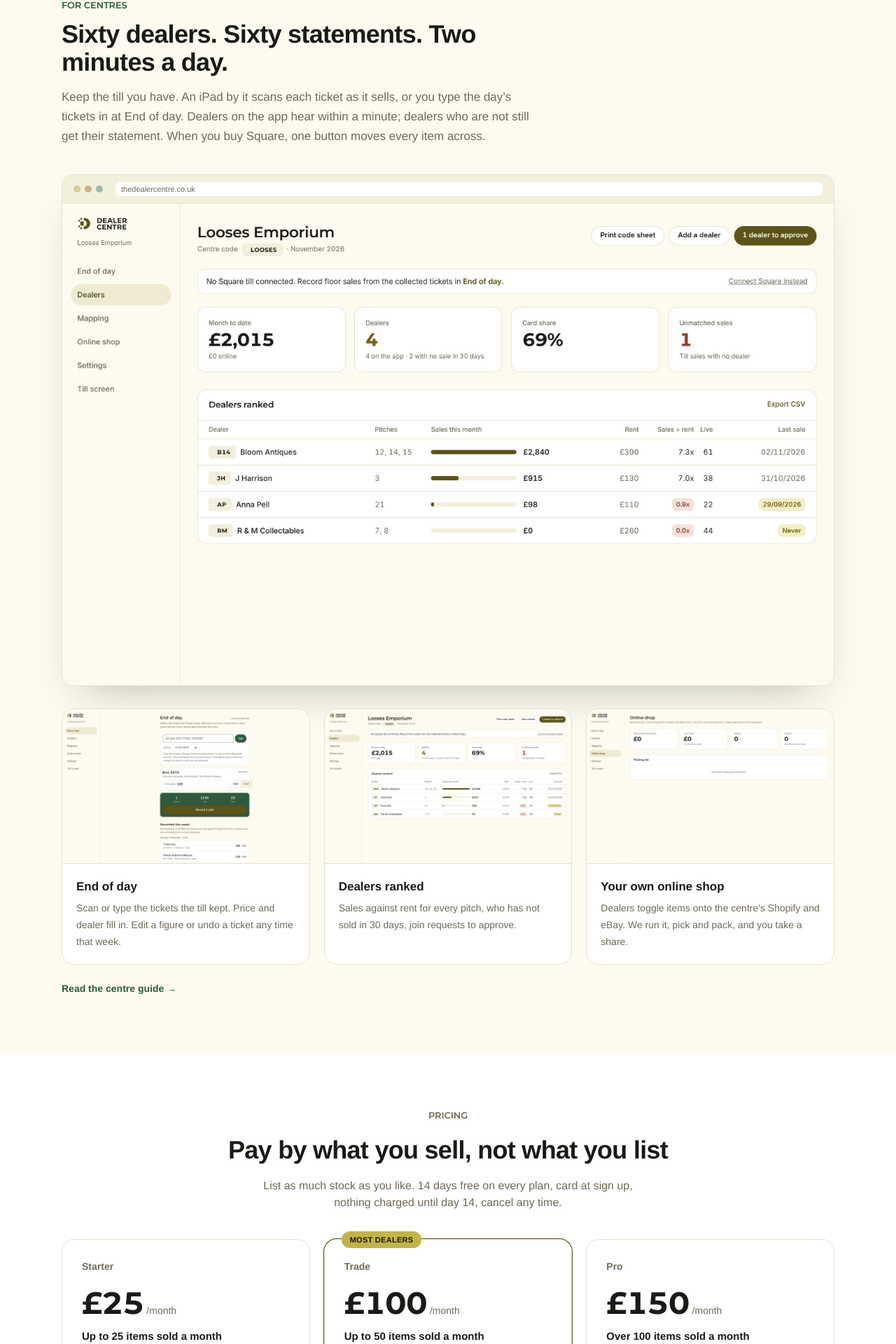
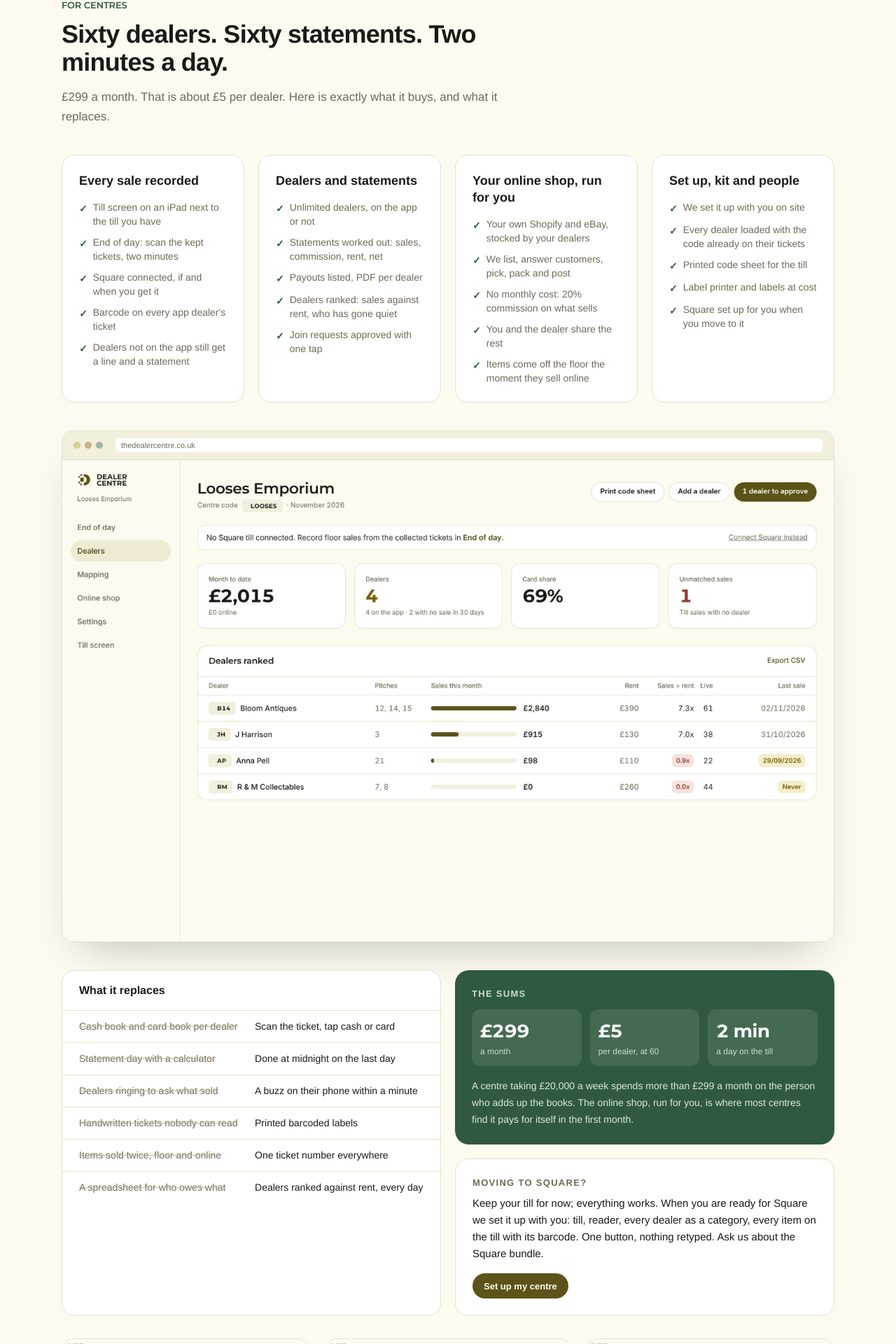
Before and after one commit to jeni-rgb/dealer-centre, a Next.js app: page / in a window 1280 px wide. Shown: the part 1935-3855 px from the top of the page at 70% size. Built offline with nearby package versions, Linux system fonts and the light colour scheme.

Commit message:
Homepage: exactly what a centre gets for £299, what it replaces, the sums, Square bundle; online commission 20%
Co-Authored-By: Claude Fable 5.1 <noreply@anthropic.com>
Claude-Session: https://claude.ai/code/session_01KCChhWHerH39i35G6i5Bk3

```diff
--- a/src/app/admin/guide/page.tsx
+++ b/src/app/admin/guide/page.tsx
@@ -16,7 +16,7 @@ export default function AdminGuide() {
         { id: "sql", title: "Database changes", lead: "Every change is a numbered file in supabase/migrations and a matching setup-part file for the SQL editor. Run them in order, once. The latest is part 9 (push notifications)." },
         { id: "money", title: "How the money works", body: (
           <table className="mt-4 w-full text-[14px]"><tbody>
-            {[["Dealer subscriptions", "£25 / £100 / £150 a month by items sold (25 / 50 / over 100). 14 day trial, Stripe."], ["Centre subscription", "£299 a month, 14 day trial, Stripe. Comp via free months at onboarding."], ["Online shop", "27% of each online sale: 22% to us, 5% to the centre, plus £2.95 handling. Dealer gets the rest."], ["Floor sales", "Centre's own commission and rent, set in centre Settings. We take nothing on floor sales."]].map(([k, v]) => <tr key={k} className="border-b border-border"><td className="py-2.5 pr-4 font-semibold">{k}</td><td className="py-2.5 text-ink-muted">{v}</td></tr>)}
+            {[["Dealer subscriptions", "£25 / £100 / £150 a month by items sold (25 / 50 / over 100). 14 day trial, Stripe."], ["Centre subscription", "£299 a month, 14 day trial, Stripe. Comp via free months at onboarding."], ["Online shop", "20% of each online sale plus £2.95 handling; the centre keeps its own share as set in centre Settings. Dealer gets the rest."], ["Floor sales", "Centre's own commission and rent, set in centre Settings. We take nothing on floor sales."]].map(([k, v]) => <tr key={k} className="border-b border-border"><td className="py-2.5 pr-4 font-semibold">{k}</td><td className="py-2.5 text-ink-muted">{v}</td></tr>)}
           </tbody></table>
         ) },
       ]}
--- a/src/app/app/items/[id]/page.tsx
+++ b/src/app/app/items/[id]/page.tsx
@@ -43,7 +43,7 @@ export default async function ItemDetail({ params }: { params: Promise<{ id: str
         )}
       </div>
 
-      <MarginCard pricePence={sale?.amount_pence ?? item.price_pence} costPence={item.cost_pence} commissionBps={sale?.channels?.type && ["shopify", "ebay"].includes(sale.channels.type) && sale.channels.owner_type === "centre" ? (centre?.online_commission_bps ?? 2700) : (centre?.commission_bps ?? 0)} sold={item.status === "sold"} />
+      <MarginCard pricePence={sale?.amount_pence ?? item.price_pence} costPence={item.cost_pence} commissionBps={sale?.channels?.type && ["shopify", "ebay"].includes(sale.channels.type) && sale.channels.owner_type === "centre" ? (centre?.online_commission_bps ?? 2000) : (centre?.commission_bps ?? 0)} sold={item.status === "sold"} />
 
       <div>
         <h3 className="mb-2 text-[15px] font-semibold">Channels</h3>
--- a/src/app/app/items/new/form.tsx
+++ b/src/app/app/items/new/form.tsx
@@ -149,7 +149,7 @@ export function ListItemForm({ dealerCode, nextNumber, centres, hasOwnShopify, d
             <span className="field-label">Also list on</span>
             <ToggleGroup>
               <Toggle on={own} onChange={setOwn} label="Your Shopify" hint={hasOwnShopify ? "Photo and price go to your own shop" : "Connect Shopify in Settings first"} disabled={!hasOwnShopify} />
-              {c && <Toggle on={shop} onChange={setShop} label={`${c.name} online shop`} hint={starter ? "Trade plan and above. Upgrade in Settings" : c.hasShop ? "The centre's Shopify store, they ship it. 27% commission" : "Centre has not connected a shop yet"} disabled={!c.hasShop || starter} />}
+              {c && <Toggle on={shop} onChange={setShop} label={`${c.name} online shop`} hint={starter ? "Trade plan and above. Upgrade in Settings" : c.hasShop ? "The centre's Shopify store, they ship it. 20% commission" : "Centre has not connected a shop yet"} disabled={!c.hasShop || starter} />}
               {c && <Toggle on={ebay} onChange={setEbay} label={`${c.name} eBay store`} hint={starter ? "Trade plan and above. Upgrade in Settings" : c.hasEbay ? "Buy it now at your price, centre handles postage" : "Centre has not connected eBay yet"} disabled={!c.hasEbay || starter} />}
             </ToggleGroup>
           </div>
--- a/src/app/app/settings/view.tsx
+++ b/src/app/app/settings/view.tsx
@@ -51,7 +51,7 @@ export function SettingsView({ email, dealer, shopify, square, centres, printers
       <Section title="Default channels for new items">
         <ToggleGroup>
           <Toggle on={d.own} onChange={(v) => saveDefaults({ ...d, own: v })} label="Your Shopify" disabled={!shopify} />
-          <Toggle on={d.shop} onChange={(v) => saveDefaults({ ...d, shop: v })} label="Centre online shop" hint="27% commission, centre ships it" />
+          <Toggle on={d.shop} onChange={(v) => saveDefaults({ ...d, shop: v })} label="Centre online shop" hint="20% commission, centre ships it" />
           <Toggle on={d.ebay} onChange={(v) => saveDefaults({ ...d, ebay: v })} label="Centre eBay store" hint="Buy it now at your price" />
         </ToggleGroup>
       </Section>
--- a/src/app/guides/centres/page.tsx
+++ b/src/app/guides/centres/page.tsx
@@ -26,7 +26,7 @@ export default function CentreGuide() {
         { id: "eod", title: "End of day, step by step", steps: ["End of day in the menu. The cursor is in the ticket box.", "Type the ticket number off each ticket and press Enter, or scan it. B14 372, b14372 and B14 0372 are all the same ticket.", "Title, dealer and price fill in. If the dealer gave a discount, overtype the price with what was paid.", "Tap Card or Cash for each.", "Press Record. Every dealer whose item sold gets a buzz on their phone.", "Below, Recorded this week lists every ticket. Edit a figure or Undo one that should not have gone through."], tip: "A ticket the app does not recognise is still recorded against the dealer's code (the first letters), so a dealer who is not on the app still gets paid." },
         { id: "dashboard", title: "The dashboard", lead: "Month to date, dealers ranked by sales with their rent beside it, who has not sold in 30 days, and any till sales that could not be matched to a dealer. Export to CSV for your accountant.", browser: "/screens/centre-dashboard.jpg" },
         { id: "statements", title: "Statements and payouts", lead: "At month end every dealer's statement is worked out: floor sales minus your commission and rent, online sales minus the online commission, net owed. Dealers see theirs in the app with a PDF. Rent on the first, fifteenth, last day, weekly or quarterly, as you set it." },
-        { id: "online", title: "Your online shop", lead: "Connect the centre's Shopify in Settings and dealers can toggle items onto it when they list. We run the shop, answer the customers and pack the orders one day a week. You take a share of every online sale and the dealer gets the rest.", browser: "/screens/centre-online.jpg" },
+        { id: "online", title: "Your online shop", lead: "Connect the centre's Shopify in Settings and dealers can toggle items onto it when they list. We run the shop, answer the customers and pack the orders. No monthly cost: 20% commission on what sells, you and the dealer share the rest.", browser: "/screens/centre-online.jpg" },
         { id: "square", title: "When you buy a Square till", steps: ["Settings, Connect Square, approve.", "Mapping page: each dealer gets a Square category (Create in Square does it for you).", "Press Push all stock to till. Every live item appears in Square with its barcode. Nothing is retyped.", "From then on the till records the sale the moment it is rung through, and End of day is only for stragglers."] },
         { id: "settings", title: "Settings worth knowing", lead: "Rent and commission terms (including the online share), the till PIN, label printers, the centre's Shopify, and your subscription (opens a secure Stripe page to change card or cancel).", browser: "/screens/centre-settings.jpg" },
       ]}
--- a/src/app/page.tsx
+++ b/src/app/page.tsx
@@ -35,7 +35,7 @@ const faqs = [
   ["We have an ordinary till, not Square. Does it work?", "Yes. An iPad by the till runs the Till screen: scan the ticket, tap cash or card, done. Or type the day's tickets in at End of day. When you get Square, one button moves every item across."],
   ["What happens to dealers who do not want the app?", "They carry on as they are. The centre gives them a line in the system with the code already on their tickets, and their sales still get recorded and still get a statement."],
   ["Can I sell the same item on the floor and online?", "That is the point. One ticket number runs the till, your Shopify and the centre shop. The moment it sells anywhere, it comes off everywhere else."],
-  ["What does the centre pay?", "£299 a month, 14 days free. Unlimited dealers, End of day, statements and payouts worked out, the Till screen, label printing, and the centre's own online shop run for you."],
+  ["What does the centre pay?", "£299 a month, 14 days free. Unlimited dealers, End of day, statements and payouts worked out, the Till screen, label printing, and the centre's own online shop run for you at 20% commission with no monthly cost."],
   ["Is there a contract?", "No. Monthly, cancel from Settings. Card taken at sign up, nothing charged for 14 days."],
 ];
 
@@ -137,16 +137,64 @@ export default function Landing() {
           <div className="max-w-2xl">
             <h2 className="text-[13px] font-semibold uppercase tracking-[0.12em] text-forest">For centres</h2>
             <h3 className="mt-3 text-[36px] font-bold leading-[1.1] tracking-[-0.02em]">Sixty dealers. Sixty statements. Two minutes a day.</h3>
-            <p className="mt-4 text-[17px] leading-7 text-ink-muted">Keep the till you have. An iPad by it scans each ticket as it sells, or you type the day&rsquo;s tickets in at End of day. Dealers on the app hear within a minute; dealers who are not still get their statement. When you buy Square, one button moves every item across.</p>
+            <p className="mt-4 text-[17px] leading-7 text-ink-muted">£299 a month. That is about £5 per dealer. Here is exactly what it buys, and what it replaces.</p>
           </div>
+
+          <div className="mt-10 grid gap-5 md:grid-cols-2 lg:grid-cols-4">
+            {[
+              ["Every sale recorded", ["Till screen on an iPad next to the till you have", "End of day: scan the kept tickets, two minutes", "Square connected, if and when you get it", "Barcode on every app dealer's ticket", "Dealers not on the app still get a line and a statement"]],
+              ["Dealers and statements", ["Unlimited dealers, on the app or not", "Statements worked out: sales, commission, rent, net", "Payouts listed, PDF per dealer", "Dealers ranked: sales against rent, who has gone quiet", "Join requests approved with one tap"]],
+              ["Your online shop, run for you", ["Your own Shopify and eBay, stocked by your dealers", "We list, answer customers, pick, pack and post", "No monthly cost: 20% commission on what sells", "You and the dealer share the rest", "Items come off the floor the moment they sell online"]],
+              ["Set up, kit and people", ["We set it up with you on site", "Every dealer loaded with the code already on their tickets", "Printed code sheet for the till", "Label printer and labels at cost", "Square set up for you when you move to it"]],
+            ].map(([t, bits]) => (
+              <div key={t as string} className="card flex flex-col p-6">
+                <h4 className="text-[18px] font-semibold leading-6">{t as string}</h4>
+                <ul className="mt-4 flex flex-col gap-2.5 text-[14px] leading-5 text-ink-muted">{(bits as string[]).map((b) => <li key={b} className="flex gap-2"><span className="mt-0.5 font-bold text-forest">✓</span>{b}</li>)}</ul>
+              </div>
+            ))}
+          </div>
+
           <div className="mt-10">
             <Browser src="/screens/centre-dashboard.jpg" alt="Centre dashboard: month to date, dealers ranked, rent against sales" />
           </div>
+
+          <div className="mt-10 grid gap-5 md:grid-cols-2">
+            <div className="card overflow-hidden">
+              <div className="border-b border-border px-6 py-4"><h4 className="text-[16px] font-semibold">What it replaces</h4></div>
+              <table className="w-full text-[14px]">
+                <tbody>
+                  {[
+                    ["Cash book and card book per dealer", "Scan the ticket, tap cash or card"],
+                    ["Statement day with a calculator", "Done at midnight on the last day"],
+                    ["Dealers ringing to ask what sold", "A buzz on their phone within a minute"],
+                    ["Handwritten tickets nobody can read", "Printed barcoded labels"],
+                    ["Items sold twice, floor and online", "One ticket number everywhere"],
+                    ["A spreadsheet for who owes what", "Dealers ranked against rent, every day"],
+                  ].map(([a, b]) => <tr key={a} className="border-b border-border last:border-0"><td className="px-6 py-3 text-ink-muted line-through decoration-[#C9B38A]">{a}</td><td className="py-3 pr-6 font-medium">{b}</td></tr>)}
+                </tbody>
+              </table>
+            </div>
+            <div className="flex flex-col gap-5">
+              <div className="rounded-[20px] bg-forest p-6 text-white">
+                <div className="text-[13px] font-semibold uppercase tracking-[0.1em] text-[#C9DCCF]">The sums</div>
+                <div className="mt-3 grid grid-cols-3 gap-3">
+                  {[["£299", "a month"], ["£5", "per dealer, at 60"], ["2 min", "a day on the till"]].map(([n, l]) => <div key={l} className="rounded-[12px] bg-white/10 px-3 py-3"><div className="figure text-[26px]">{n}</div><div className="text-[12px] text-[#C9DCCF]">{l}</div></div>)}
+                </div>
+                <p className="mt-4 text-[14px] leading-6 text-[#DCE8DD]">A centre taking £20,000 a week spends more than £299 a month on the person who adds up the books. The online shop, run for you, is where most centres find it pays for itself in the first month.</p>
+              </div>
+              <div className="card p-6">
+                <div className="text-[13px] font-semibold uppercase tracking-[0.1em] text-ink-muted">Moving to Square?</div>
+                <p className="mt-2 text-[15px] leading-6">Keep your till for now; everything works. When you are ready for Square we set it up with you: till, reader, every dealer as a category, every item on the till with its barcode. One button, nothing retyped. Ask us about the Square bundle.</p>
+                <Link href="/signin?next=/signup/centre" className="btn-sm mt-4">Set up my centre</Link>
+              </div>
+            </div>
+          </div>
+
           <div className="mt-8 grid gap-5 md:grid-cols-3">
             {[
               ["End of day", "Scan or type the tickets the till kept. Price and dealer fill in. Edit a figure or undo a ticket any time that week.", "/screens/centre-eod.jpg"],
-              ["Dealers ranked", "Sales against rent for every pitch, who has not sold in 30 days, join requests to approve.", "/screens/centre-dashboard.jpg"],
-              ["Your own online shop", "Dealers toggle items onto the centre's Shopify and eBay. We run it, pick and pack, and you take a share.", "/screens/centre-online.jpg"],
+              ["Code sheet by the till", "Every dealer and their code on one printed page, so a handwritten ticket still gets recorded.", "/screens/centre-codes.jpg"],
+              ["Your online shop", "Dealers toggle items onto the centre's Shopify and eBay. We run it, pick and pack, and you take a share.", "/screens/centre-online.jpg"],
             ].map(([t, b, img]) => (
               <div key={t} className="card overflow-hidden">
                 <div className="aspect-[16/10] overflow-hidden border-b border-border bg-surface-2"><img src={img} alt="" className="h-full w-full object-cover object-top" loading="lazy" /></div>
@@ -191,7 +239,7 @@ export default function Landing() {
             <div>
               <div className="text-[14px] font-semibold text-[#C9DCCF]">For centres</div>
               <div className="mt-1 flex items-baseline gap-1"><span className="figure text-[44px]">£299</span><span className="text-[14px] text-[#C9DCCF]">/month, 14 days free</span></div>
-              <p className="mt-2 max-w-xl text-[15px] text-[#DCE8DD]">Unlimited dealers, End of day, Till screen, label printing, statements and payouts worked out, and your own online shop run for you. Works with the till you have.</p>
+              <p className="mt-2 max-w-xl text-[15px] text-[#DCE8DD]">Unlimited dealers, End of day, Till screen, label printing, statements and payouts worked out, set up on site, and your own online shop run for you at 20% commission. Works with the till you have.</p>
             </div>
             <Link href="/signin?next=/signup/centre" className="btn-secondary !w-auto !px-7">Set up my centre</Link>
           </div>
--- a/src/lib/sales/record.ts
+++ b/src/lib/sales/record.ts
@@ -87,7 +87,7 @@ export async function recordSale(db: Admin, channel: ChannelRow, line: IncomingL
     let channelFee = 0;
     if (channel.owner_type === "centre" && (channel.type === "shopify" || channel.type === "ebay")) {
       const { data: c } = await db.from("centres").select("online_commission_bps").eq("id", channel.owner_id).single();
-      channelFee = Math.round((line.amount_pence * (c?.online_commission_bps ?? 2700)) / 10000);
+      channelFee = Math.round((line.amount_pence * (c?.online_commission_bps ?? 2000)) / 10000);
     }
     const { data: sale } = await db
       .from("sales")
--- a/src/lib/supabase/demo.ts
+++ b/src/lib/supabase/demo.ts
@@ -48,7 +48,7 @@ const T: Record<string, Record<string, unknown>[]> = {
     { id: IDS.dealer3, name: "Marsh Vintage", code: "MV", plan: "pro", trial_ends_at: null, stripe_customer_id: "cus_demo3", item_limit: 50, placeholder: false, monthly_sold_limit: 25, created_at: d(55) },
   ],
   centres: [
-    { id: IDS.centre, name: "Looses Emporium", address: "23 to 25 Magdalen Street, Norwich", commission_bps: 1000, online_commission_bps: 2700, centre_online_share_bps: 500, handling_fee_pence: 295, rent_day: 1, statement_day: 1, invite_code: "LOOSES", status: "active", till: "ordinary", till_pin_plain: "4821", charges_rent: true, rent_frequency: "monthly", plan: "pro", stripe_customer_id: "cus_demo_centre", created_at: d(10) },
+    { id: IDS.centre, name: "Looses Emporium", address: "23 to 25 Magdalen Street, Norwich", commission_bps: 1000, online_commission_bps: 2000, centre_online_share_bps: 500, handling_fee_pence: 295, rent_day: 1, statement_day: 1, invite_code: "LOOSES", status: "active", till: "ordinary", till_pin_plain: "4821", charges_rent: true, rent_frequency: "monthly", plan: "pro", stripe_customer_id: "cus_demo_centre", created_at: d(10) },
   ],
   centre_owners: [{ user_id: IDS.user_centre, centre_id: IDS.centre }],
   dealer_centres: [
```
Also changed, not shown: 1 other file (tests, documents, lock files or other folders).
